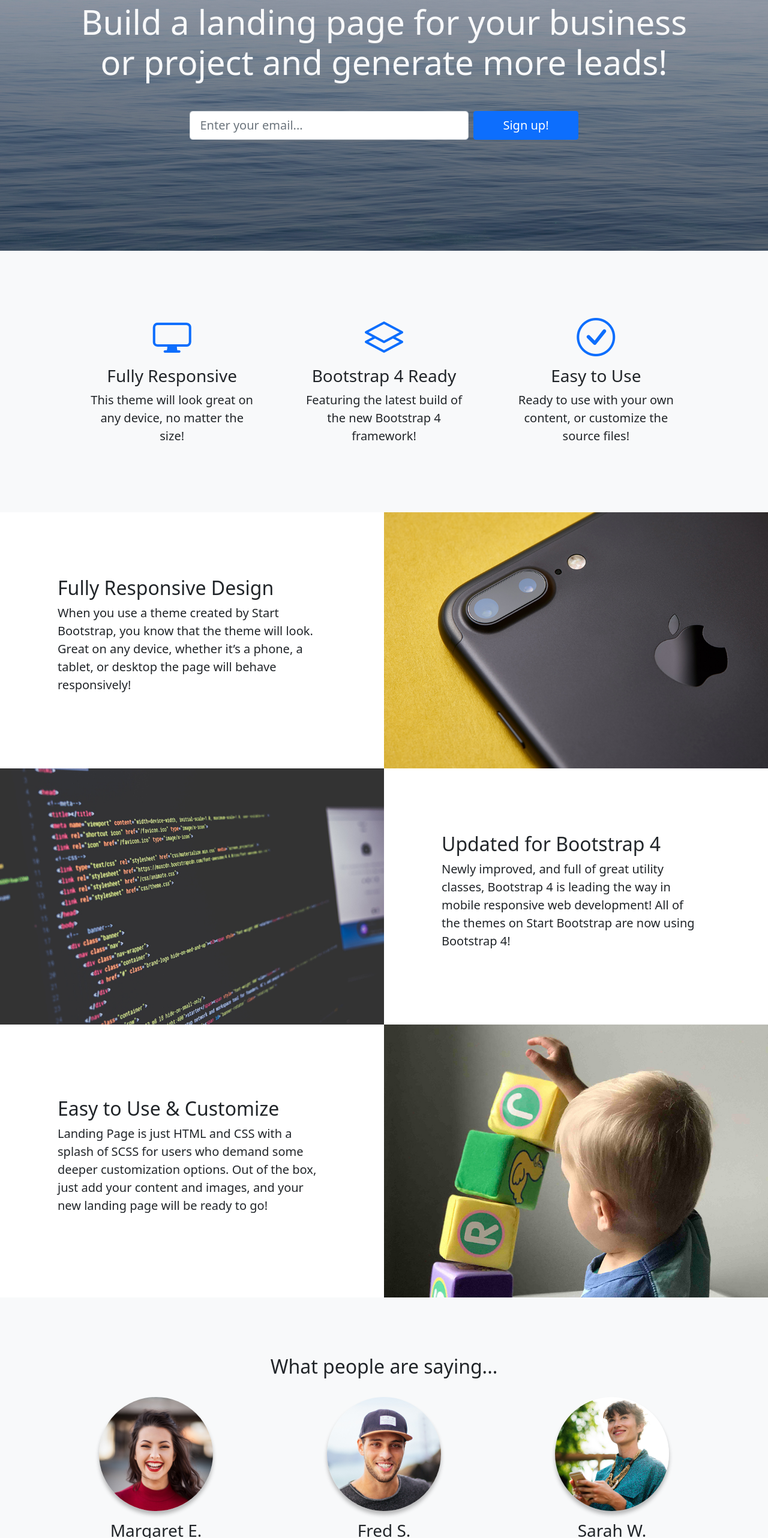
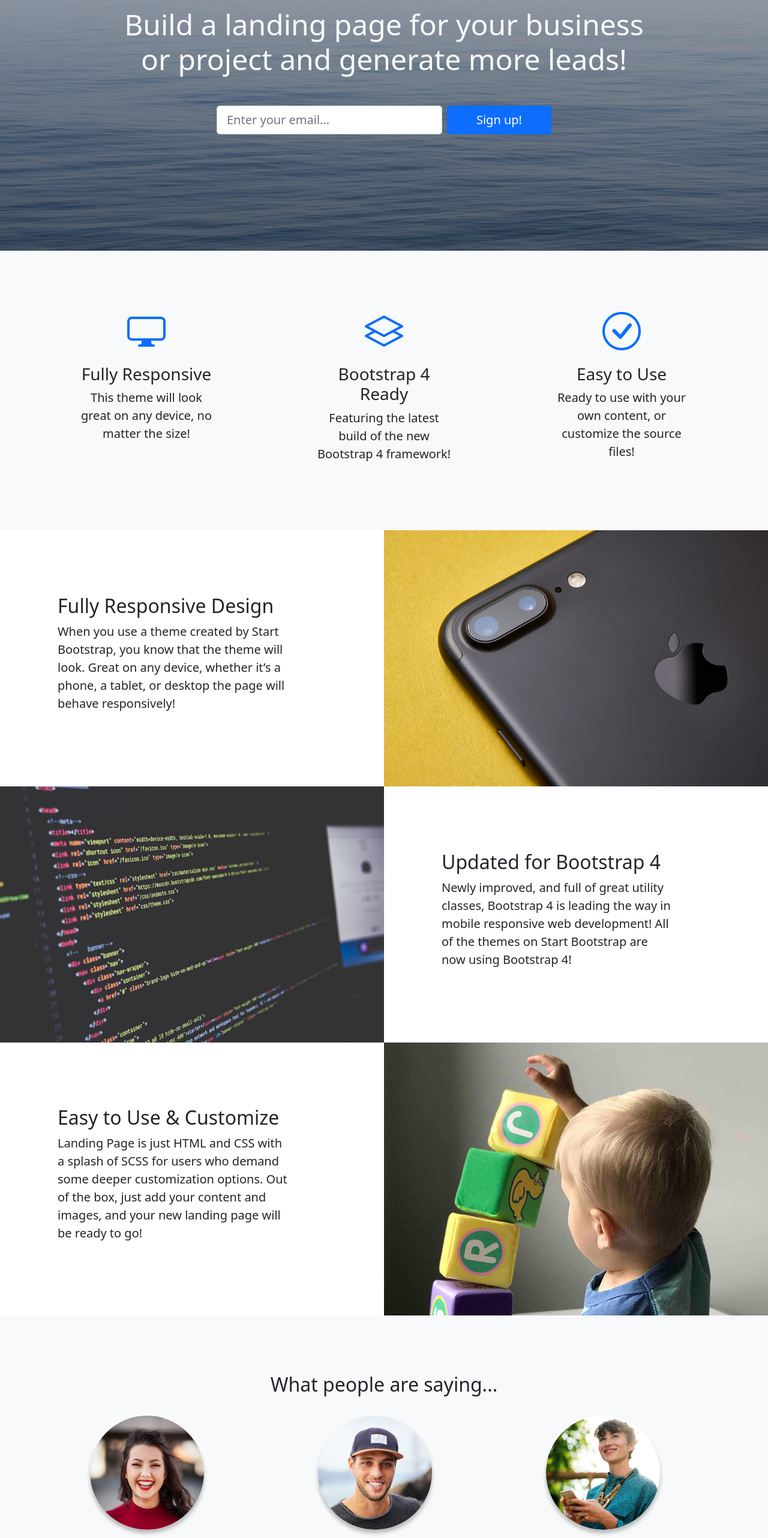
Before and after one commit to melipinillos/projects, a plain HTML site: page UItemplate/index.html in a window 1280 px wide. Shown: the part 236-2800 px from the top of the page at 60% size. Drawn offline with nearby package versions, Linux system fonts and the light colour scheme.

Commit message:
Ultimo update

```diff
--- a/UItemplate/index.html
+++ b/UItemplate/index.html
@@ -17,105 +17,132 @@
     </div>
   </nav>
   <!--INTRO-->
-  <section class="bg-image d-flex align-items-center" >
+  <section class="bg-image d-flex align-items-center">
       <div class="container">
-       <div class="row ">
+        <div class="row">
+          <div class="d-flex flex-column align-items-center">
+            <h1 class="text-light text-center mb-5 title">Build a landing page for your business<br> or project and generate more leads!</h1>
+            <div class="gap-2 d-md-flex flex-row justify-content-center intro-input">
               <div class="col">
-          <h1 class="text-light text-center mb-5 title">Build a landing page for your business<br> or project and generate more leads!</h1>
-          <div class="gap-2 d-flex justify-content-center">
-            <div class="col-5">
-              <input type="email" class="form-control form-control-lg" id="FormControlInput1" placeholder="Enter your email...">
+                <input type="email" class="form-control form-control-lg" placeholder="Enter your email...">
               </div>
-            <button type="button" class="btn btn-primary px-5 fs-5">Sign up!</button>
+                <button type="button" class="btn btn-primary px-5 fs-5 mt-2 mt-sm-0">Sign up!</button>
             </div>
           </div>
          </div>
+      </div>
+
   </section>
+
   <!--FEATURES ICON-->
-  <section class="bg-light text-dark">
-    <div class="container text-center justify-content-between p-4">
-      <div class="row my-4 mx-3">
-        <div class="col my-5 px-3">
+  <section class="bg-light text-dark py-4 py-md-5">
+    <div class="container">
+      <div class="row text-center py-3 py-md-5 gap-5">
+        <div class="col-lg">
+          <div class="px-3 px-sm-5">
+            <div class="h1 mb-3">
               <i class="bi bi-display sv"></i>
+            </div>
             <h3>Fully Responsive</h3>
-          <p class="fw-light fs-5 px-4">This theme will look great on any
+            <p class="fw-light fs-5">This theme will look great on any
              device, no matter the size!</p>
           </div>
-        <div class="col my-5 px-3">
+        </div>
+        <div class="col-lg">
+          <div class="px-3 px-sm-5">
+            <div class="h1 mb-3">
               <i class="bi bi-layers sv"></i>
-          <h3>Bootstrap 4 Ready</h3>
-          <p class="fw-light fs-5 px-4">Featuring the latest build of the new
+            </div>
+            <h3 class>Bootstrap 4 Ready</h3>
+            <p class="fw-light fs-5">Featuring the latest build of the new
            Bootstrap 4 framework!</p>
           </div>
-        <div class="col my-5 px-3">
+        </div>
+        <div class="col-lg">
+          <div class="px-3 px-sm-5">
+            <div class="h1 mb-3">
               <i class="bi bi-check-circle sv"></i>
+            </div>
             <h3>Easy to Use</h3>
-          <p class="fw-light fs-5 px-4">Ready to use with your own content,
+            <p class="fw-light fs-5">Ready to use with your own content,
             or customize the source files!</p>
+          </div>
          </div>
       </div>
     </div>
   </section>
 
   <!--FEATURES EXPAND-->
-    <div class="container-fluid showcase p-0">
-      <div class="d-flex flex-row justify-content-between align-items-center p-0">
-        <div class="col-5 p-5 mx-5 ">
+    <div class="container-fluid p-0">
+      <div class="d-md-flex align-items-center">
+        <div class="col-md align-items-center">
+          <div class="col-md col-xl-9 m-xl-5 p-xl-5 m-4 p-4">
             <h2>Fully Responsive Design</h2>
-          <p class="fw-light fs-5 ">When you use a theme created by Start Bootstrap, you know that the theme will look. Great on any device, whether
+            <p class="fw-light fs-5">When you use a theme created by Start Bootstrap, you know that the theme will look. Great on any device, whether
             it’s a phone, a tablet, or desktop the page will behave
             responsively!</p>
           </div>
-        <div class="col-6 float-end p-0">
-          <img src="images/bg-showcase-1.jpg" alt="black iphone">
+        </div>
+        <div class="col-md">
+          <img class="img-fluid w-100 d-none d-md-block" src="images/bg-showcase-1.jpg" alt="black iphone">
         </div>
       </div>
 
-      <div class="d-flex flex-row align-items-center">
-        <div class="col-6 p-0 float-start">
-          <img src="images/bg-showcase-2.jpg" alt="coding screen">
+      <div class="d-md-flex align-items-center">
+        <div class="col-md">
+          <img class="img-fluid w-100 d-none d-md-block" src="images/bg-showcase-2.jpg" alt="coding screen">
         </div>
-        <div class="col-5 p-5 mx-5">
+        <div class="col-md align-items-center">
+          <div class="col-md col-xl-9 m-xl-5 p-xl-5 m-4 p-4">
             <h2>Updated for Bootstrap 4</h2>
             <p class="fw-light fs-5">Newly improved, and full of great utility classes, Bootstrap 4 is leading the way in mobile responsive web development! All of the themes on Start Bootstrap are now using Bootstrap 4!</p>
           </div>
         </div>
+      </div>
 
-      <div class="d-flex flex-row justify-content-between align-items-center">
-        <div class="col-5 p-5 mx-5">
+      <div class="d-md-flex align-items-center">
+        <div class="col-md align-items-center">
+          <div class="col-md col-xl-9 m-xl-5 p-xl-5 m-4 p-4">
               <h2>Easy to Use & Customize</h2>
               <p class="fw-light fs-5">Landing Page is just HTML and CSS with a splash of SCSS
               for users who demand some deeper customization
               options. Out of the box, just add your content and images,
               and your new landing page will be ready to go!</p>
             </div>
-        <div class="col-6 p-0 float-end">
-          <img src="images/bg-showcase-3.jpg" class="float-md-end" alt="little boy playing with cubes">
+        </div>
+        <div class="col-md">
+          <img class="img-fluid w-100 d-none d-md-block" src="images/bg-showcase-3.jpg" alt="little boy playing with cubes">
         </div>
       </div>
     </div>
 
     <!--PEOPLE-->
-    <section class="bg-light text-dark d-flex justify-content-center align-items-center">
-      <div class="container text-center py-5">
-        <div class="row py-5">
-          <h2>What people are saying...</h3>
-          <div class="col">
+    <section class="bg-light text-dark py-0 py-md-5">
+      <div class="container py-5">
+        <div class="row text-center">
+          <h2>What people are saying...</h2>
+          <div class="col-md">
+            <div class="col-md col-lg-11 text-center">
               <img src="images/testimonials-1.jpg" class="mt-4 rounded-circle circle" alt="girl red shirt">
               <h3 class="my-3">Margaret E.</h3>
               <p class="fw-light">“This is fantastic! Thanks so much guys!”</p>
             </div>
-          <div class="col">
+           </div>
+          <div class="col-md">
+            <div class="col-md col-lg-11 text-center">
               <img src="images/testimonials-2.jpg" class="mt-4 rounded-circle circle" alt="man with blue cap">
               <h3 class="my-3">Fred S.</h3>
               <p class="fw-light">“Bootstrap is amazing. I’ve been using it
                 to create lots of super nice landing pages.”</p>
             </div>
-          <div class="col">
+          </div>
+          <div class="col-md">
+            <div class="col-md col-lg-11 text-center">
               <img src="images/testimonials-3.jpg" class="mt-4 rounded-circle circle" alt="girl with blue shirt">
               <h3 class="my-3">Sarah W.</h3>
-            <p class="fw-light">“Thanks so much for making these free
+              <p class="fw-light ">“Thanks so much for making these free
                 resources available to us!”</p>
+            </div>
           </div>
         </div>
       </div>
@@ -124,33 +151,38 @@
     <!--NEWSLETTER-->
     <section class="bg-image2 d-flex justify-content-center align-items-center" >
       <div class="container">
-        <div class="px-4 py-5 text-center">
+        <div class="d-flex flex-column justify-content-center align-items-center px-4 py-5">
           <h1 class="text-light text-center mb-3">Ready to get started? Sign up now!</h1>
-          <div class="gap-2 d-flex justify-content-center">
-            <div class="col-5">
-              <input type="email" class="form-control form-control-lg" id="exampleFormControlInput1" placeholder="Enter your email...">
+          <div class="gap-2 d-md-flex flex-row justify-content-center news-input">
+              <div class="col-sm">
+                <input type="email" class="form-control form-control-lg" placeholder="Enter your email...">
               </div>
-            <button type="button" class="btn btn-primary px-5 fs-4">Sign up!</button>
+              <button type="button" class="btn btn-primary px-5 fs-5 mt-2 mt-sm-0">Sign up!</button>
           </div>
         </div>
       </div>
     </section>
 
      <!--FOOTER-->
-    <section class="bg-light">
-      <footer class="container py-5 d-flex flex-row align-items-center justify-content-between">
-        <div>
-          <a href="#" class="text-decoration-none fs-5">About</a> &nbsp; &middot; &nbsp; <a href="#" class="text-decoration-none fs-5">Contact</a> &nbsp; &middot; &nbsp;<a href="#" class="text-decoration-none fs-5">Terms of Use</a> &nbsp; &middot; &nbsp; <a href="#" class="text-decoration-none fs-5">Privacy Policy</a>
-          <p class="mt-1 text-muted">&copy; Your website 2019. All Rights Reserved.</p>
-        </div>
-        <div class="icons">
+    <section class="bg-light  py-5">
+      <footer class="container ">
+        <div class="d-xs-flex flex-row-reverse">
+          <div class="col-sm icons text-center float-md-end">
             <i class="bi bi-facebook"></i>
             <i class="bi bi-twitter"></i>
             <i class="bi bi-instagram"></i>
           </div>
+          <div class="col-sm">
+            <div class="col-sm text-center text-md-start">
+              <a href="#" class="text-decoration-none fs-5">About</a> &nbsp; &middot; &nbsp; <a href="#" class="text-decoration-none fs-5">Contact</a> &nbsp; &middot; &nbsp;<a href="#" class="text-decoration-none fs-5">Terms of Use</a> &nbsp; &middot; &nbsp; <a href="#" class="text-decoration-none fs-5">Privacy Policy</a>
+            </div>
+            <div class="col">
+              <p class="mt-1 text-muted text-center text-md-start">&copy; Your website 2019. All Rights Reserved.</p>
+            </div>
+          </div>
+        </div>
+
       </footer>
     </section>
-
-  <script src="https://cdn.jsdelivr.net/npm/bootstrap@5.0.2/dist/js/bootstrap.bundle.min.js" integrity="sha384-MrcW6ZMFYlzcLA8Nl+NtUVF0sA7MsXsP1UyJoMp4YLEuNSfAP+JcXn/tWtIaxVXM" crossorigin="anonymous"></script>
 </body>
 </html>
--- a/UItemplate/style.css
+++ b/UItemplate/style.css
@@ -6,7 +6,6 @@
 
 body{
     width: 100%;
-    margin: auto;
 }
 
 .bg-image{
@@ -17,12 +16,7 @@ body{
     width: 100%;
 }
 .title{
-    font-size: 56px;
-}
-
-.showcase img{
-    height: auto;
-    width: 100%;
+    font-size: 3rem;
 }
 
 .sv{
@@ -46,3 +40,17 @@ body{
     font-size: 2rem;
     color:#0d6efd;
 }
+
+/* media queries*/
+
+@media(min-width: 576px) {
+    .intro-input{
+        width: 50%;
+    }
+}
+
+@media(min-width: 576px){
+    .news-input{
+        width: 60%;
+    }
+}
```
Lines whose indentation alone changed are shown as unchanged.
